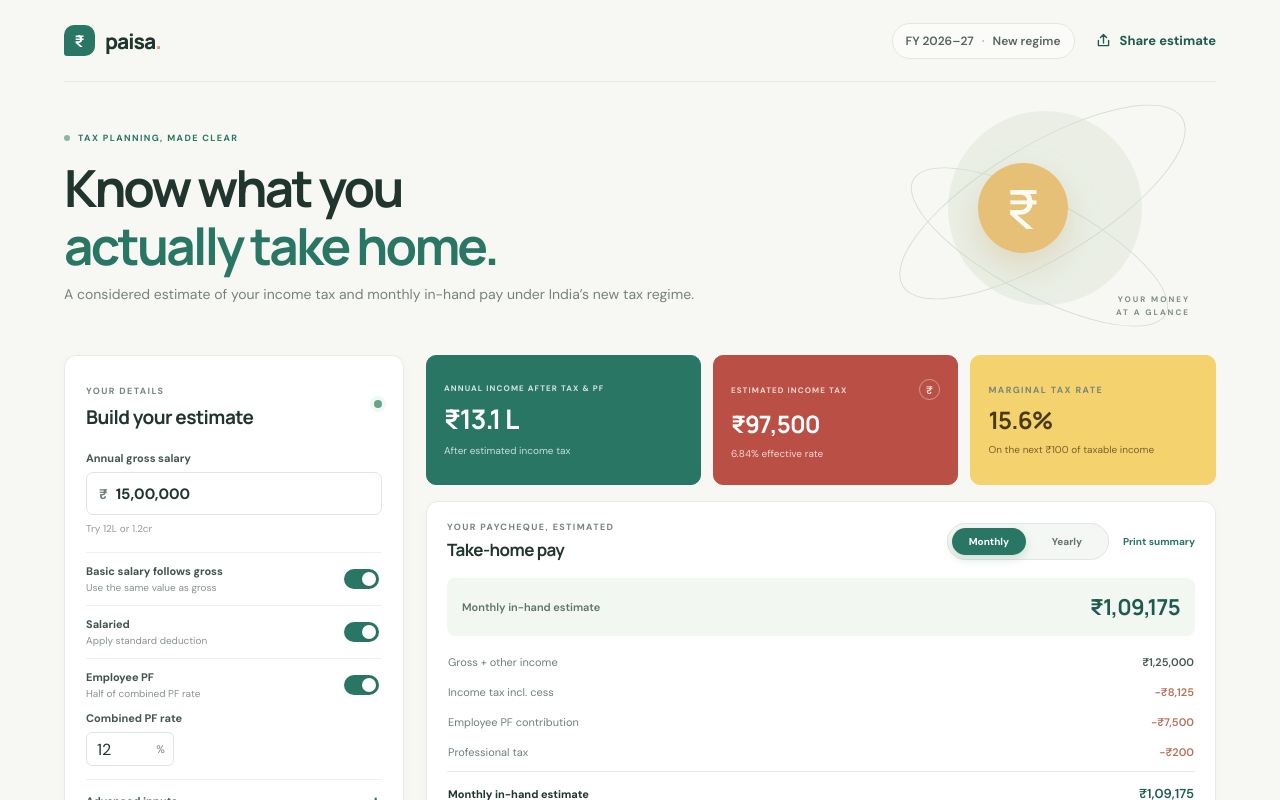
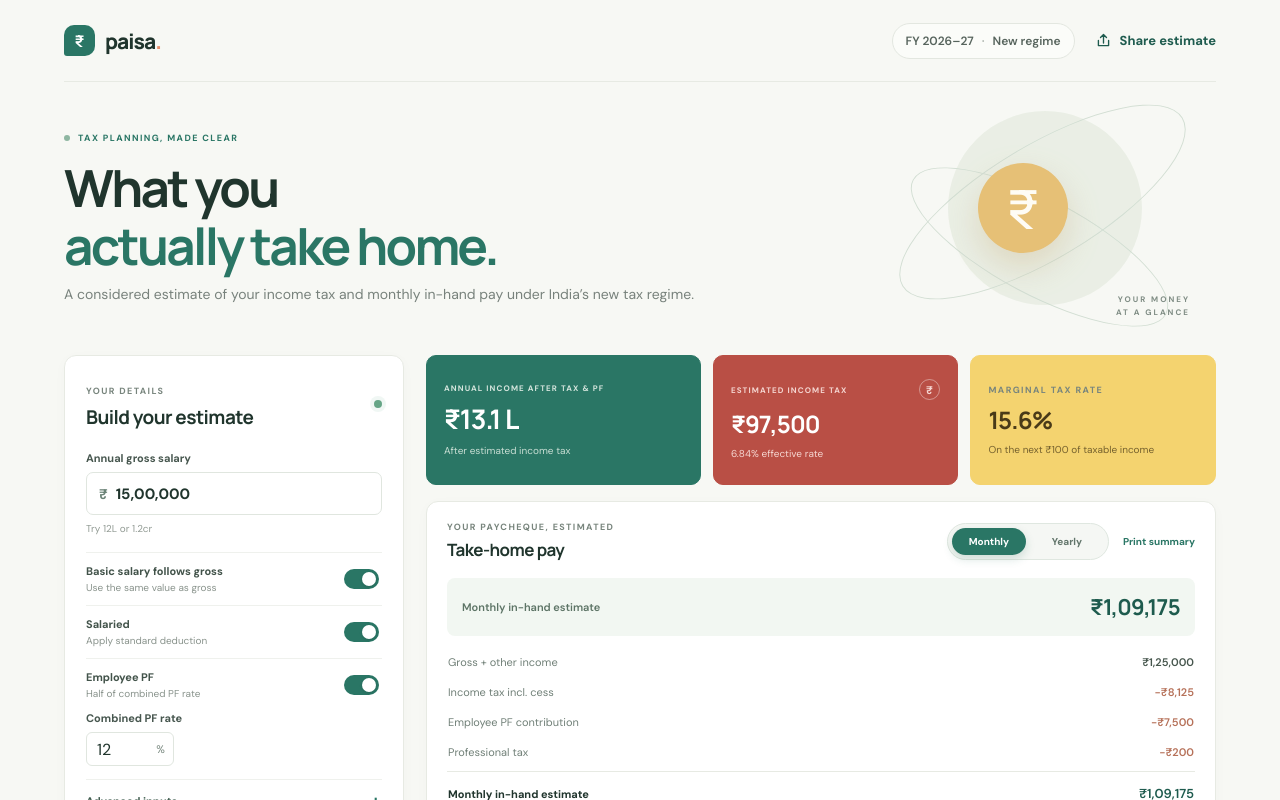
Before and after one commit to GokulJayan/ITCalculator, a React (Vite) app: page / in a window 1280 px wide. Shown: the top 800 px of the page. Built offline with nearby package versions, Linux system fonts and the light colour scheme.

Commit message:
Change heading

```diff
--- a/src/App.tsx
+++ b/src/App.tsx
@@ -49,7 +49,7 @@ function App() {
         <section className="hero">
           <div className="hero-copy">
             <span className="eyebrow"><i /> TAX PLANNING, MADE CLEAR</span>
-            <h1>Know what you<br className="desktop-break" /> <em>actually take home.</em></h1>
+            <h1>What you<br className="desktop-break" /> <em>actually take home.</em></h1>
             <p>A considered estimate of your income tax and monthly in-hand pay under India’s new tax regime.</p>
           </div>
           <div className="hero-art" aria-hidden="true">
```
